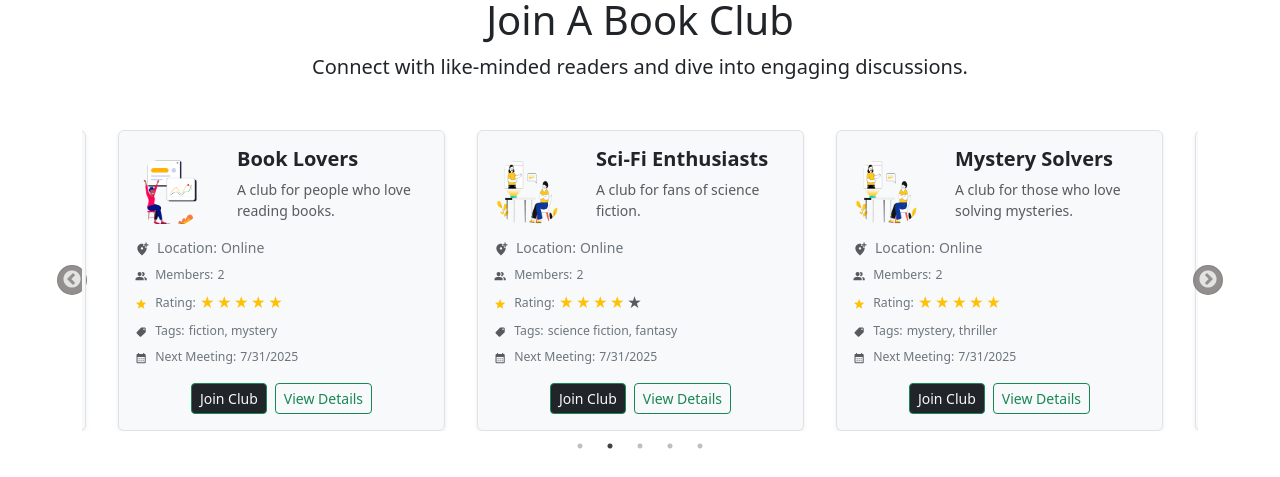
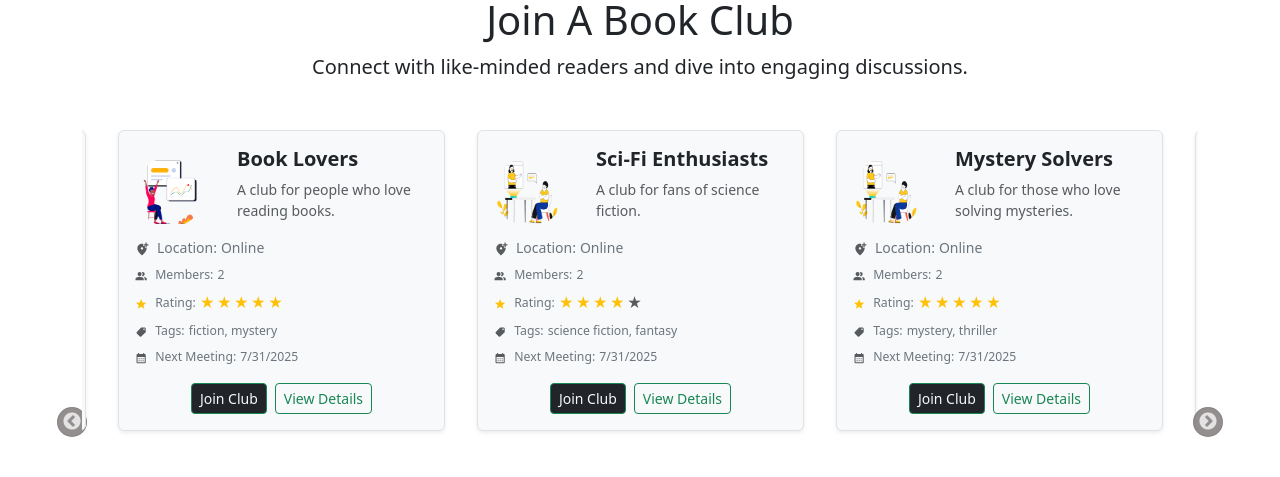
Before and after one commit to Orjihenry/Read2Geda, a React (Vite) app: page / in a window 1280 px wide. Shown: the part 1300-1777 px from the top of the page. Built offline with nearby package versions, Linux system fonts and the light colour scheme.

Commit message:
updated ClubCarousel to utilise ClubCard component

```diff
--- a/src/components/ClubCarousel/ClubCarousel.tsx
+++ b/src/components/ClubCarousel/ClubCarousel.tsx
@@ -1,14 +1,9 @@
 import { defaultBookClubs } from "../../utils/bookClub";
-import {
-  MdAddLocationAlt,
-  MdCalendarMonth,
-  MdPeopleAlt,
-  MdStar,
-} from "react-icons/md";
-import { IoMdPricetag } from "react-icons/io";
+import { useEffect } from "react";
+
 import Carousel from "../Carousel";
-import { useEffect } from "react";
-import NavButton from "../NavButton";
+import ClubCard from "../ClubCard";
+
 import "./ClubCarousel.css";
 
 export default function ClubCarousel() {
@@ -29,98 +24,7 @@ export default function ClubCarousel() {
   return (
     <Carousel
       data={defaultBookClubs}
-      renderItem={(item, index) => (
-        <div className="slider-container">
-          <div key={index} className="px-2">
-            <div className="p-3 border rounded shadow-sm bg-light card-custom-wrapper">
-              <div className="d-flex text-start align-items-center">
-                <div className="flex-shrink-0 me-3">
-                  <img
-                    src={item.imageUrl}
-                    alt={item.name}
-                    className="rounded-circle me-3"
-                    style={{ width: "70px", height: "70px" }}
-                  />
-                </div>
-
-                <div className="mb-3">
-                  <h5 className="fw-semibold text-dark" title={item.name}>
-                    {item.name}
-                  </h5>
-                  <p className="text-muted mb-0 small" title={item.description}>
-                    {item.description}
-                  </p>
-                </div>
-              </div>
-              <div className="small text-secondary">
-                <p className="d-flex align-items-center mb-2">
-                  <span className="me-2 text-muted">
-                    <MdAddLocationAlt />
-                  </span>
-                  Location:{" "}
-                  <span className="ms-1">{item.location || "Online"}</span>
-                </p>
-                <p className="mb-2 small d-flex align-items-center justify-content-start">
-                  <span className="pe-2 text-muted">
-                    <MdPeopleAlt />
-                  </span>
-                  Members: <span className="ms-1">{item.members.length}</span>
-                </p>
-                <div className="mb-2 small d-flex align-items-center justify-content-start">
-                  <span className="me-2 text-warning">
-                    <MdStar />
-                  </span>
-                  <span className="me-1">Rating:</span>
-                  <div className="d-flex">
-                    {Array.from({ length: 5 }, (_, i) => (
-                      <span
-                        key={i}
-                        className={`star ${
-                          i < item.rating ? "filled text-warning" : "text-muted"
-                        }`}
-                      >
-                        ★
-                      </span>
-                    ))}
-                  </div>
-                </div>
-                <p className="mb-2 small d-flex align-items-center justify-content-start">
-                  <span className="me-2 text-muted">
-                    <IoMdPricetag />
-                  </span>
-                  Tags:{" "}
-                  <span className="ms-1">
-                    {item.tags?.join(", ") || "None"}
-                  </span>
-                </p>
-                <p className="mb-2 small d-flex align-items-center justify-content-start">
-                  <span className="me-2 text-muted">
-                    <MdCalendarMonth />
-                  </span>
-                  Next Meeting:{" "}
-                  <span className="ms-1">
-                    {item.nextMeeting
-                      ? new Date(item.nextMeeting).toLocaleDateString()
-                      : "N/A"}
-                  </span>
-                </p>
-              </div>
-              <div className="d-flex gap-2 pt-2 justify-content-center">
-                <NavButton
-                  className="btn-dark text-light btn-sm"
-                  href={`#/book-club/${item.id}`}
-                  label="Join Club"
-                />
-                <NavButton
-                  className="btn-outline-primary btn-sm"
-                  href={`#/book-club/${item.id}`}
-                  label="View Details"
-                />
-              </div>
-            </div>
-          </div>
-        </div>
-      )}
+      renderItem={(item, index) => ( <ClubCard key={index} item={item} index={index} /> )}
     />
   );
 }
```
